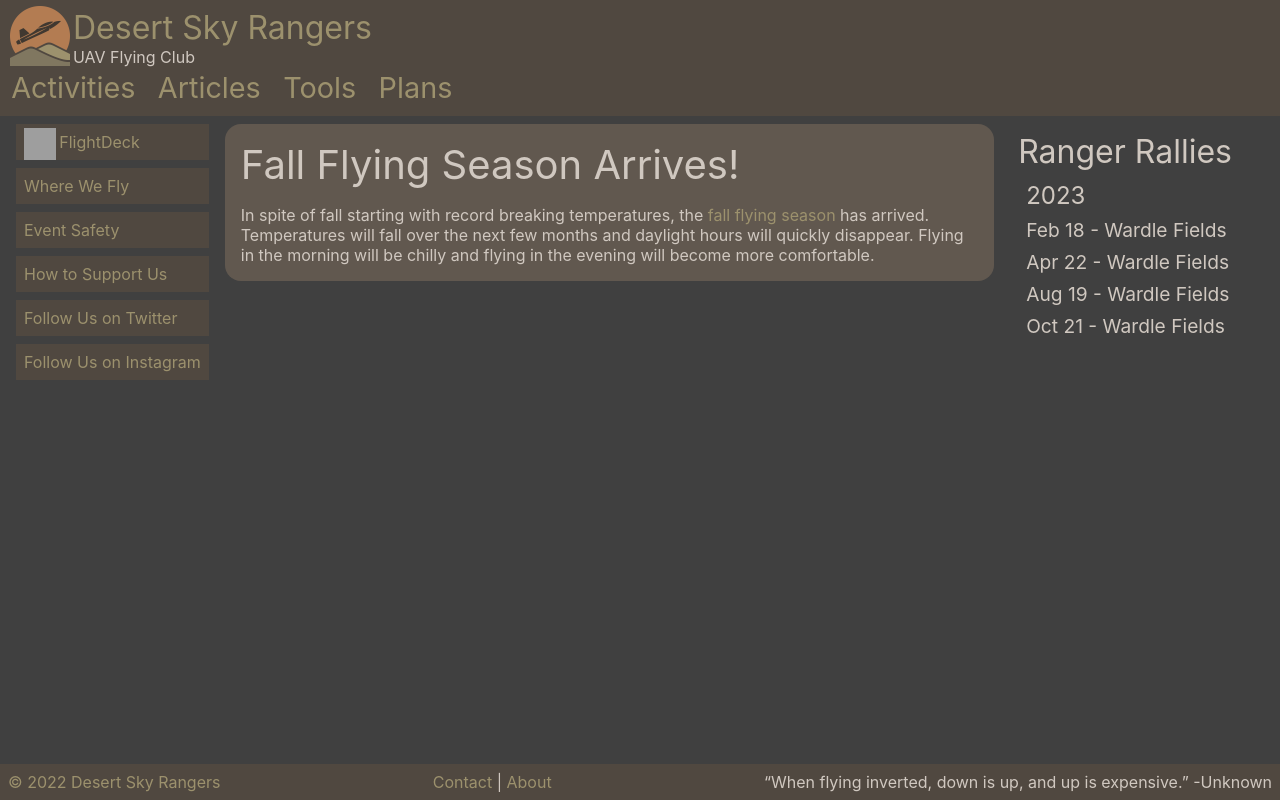
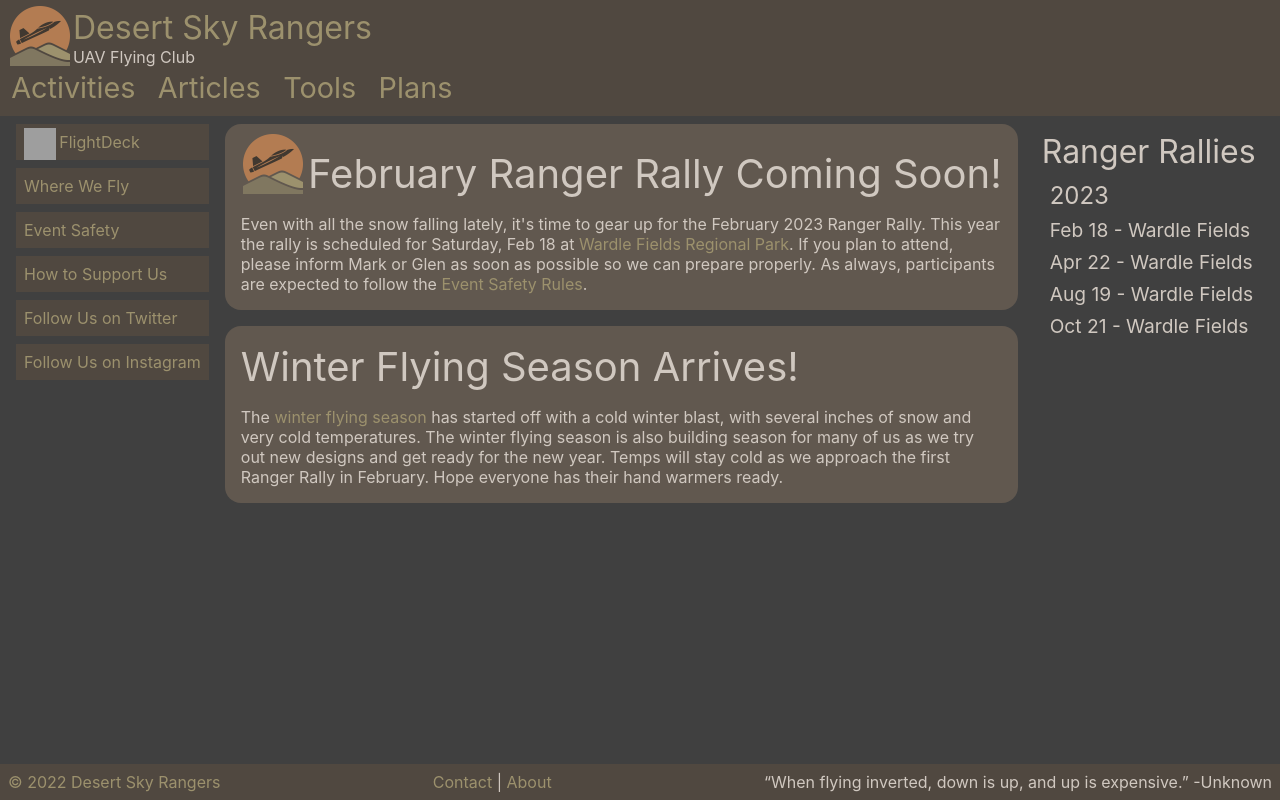
Before and after one commit to desertskyrangers/www.desertskyrangers.org, a React (Create React App) app: page / in a window 1280 px wide. Built offline with nearby package versions, Linux system fonts and the light colour scheme; grey boxes are pictures that could not be loaded.

Commit message:
Update announcements

```diff
--- a/src/Home.js
+++ b/src/Home.js
@@ -54,13 +54,28 @@ export default class Home extends React.Component {
 						{/*</div>*/}
 
 						<div className='announcement'>
-							<h2>{Icons.TAKEOFF} Fall Flying Season Arrives!</h2>
+							<h2>{Icons.DESERT_SKY_RANGERS} February Ranger Rally Coming Soon!</h2>
 							<p>
-								In spite of fall starting with record breaking temperatures,
-								the <a href="articles/northern-utah-flying-season-2021-01">fall flying season</a> has
-								arrived. Temperatures will fall over the next few months and
-								daylight hours will quickly disappear. Flying in the morning will
-								be chilly and flying in the evening will become more comfortable.
+								Even with all the snow falling lately, it's time to gear up for
+								the February 2023 Ranger Rally. This year the rally is
+								scheduled for Saturday,
+								Feb 18 at <a href="https://goo.gl/maps/WfuVVZqe4Qv32PX27">{Icons.LOCATION} Wardle Fields Regional Park</a>.
+								If you plan to attend, please inform Mark or Glen as soon as
+								possible so we can prepare properly. As always, participants are
+								expected to follow the <Link to="/safety">Event Safety Rules</Link>.
+							</p>
+						</div>
+
+						<div className='announcement'>
+							<h2>{Icons.TAKEOFF} Winter Flying Season Arrives!</h2>
+							<p>
+								The <a href="articles/northern-utah-flying-season-2021-01">winter flying season</a> has
+								started off with a cold winter
+								blast, with several inches of snow and very cold temperatures.
+								The winter flying season is also building season for many of us
+								as we try out new designs and get ready for the new year.
+								Temps will stay cold as we approach the first Ranger Rally in
+								February. Hope everyone has their hand warmers ready.
 							</p>
 						</div>
 
--- a/src/Safety.js
+++ b/src/Safety.js
@@ -4,7 +4,7 @@ export default function Safety() {
 
 	return (
 		<div className='content'>
-			<h1>{Icons.SAFETY} Event Safety</h1>
+			<h1>{Icons.SAFETY} Event Safety Rules</h1>
 
 			<p>
 				All participants and spectators are expected to follow federal, local
```
